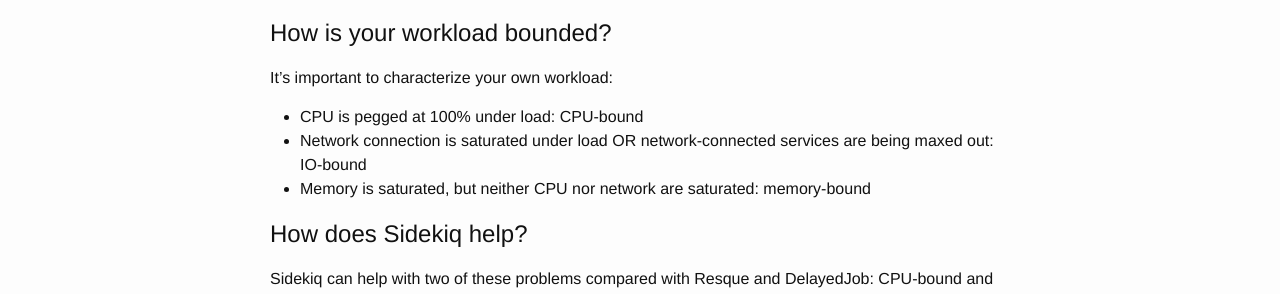
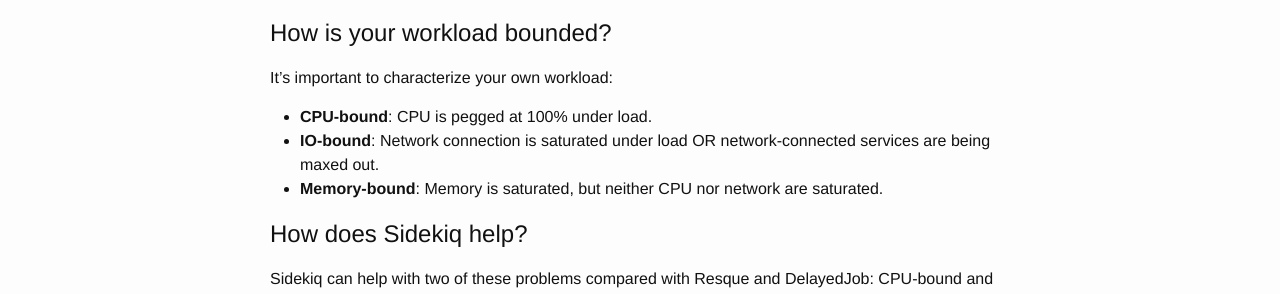
Before and after one commit to derekkraan/derekkraan.github.io, a Jekyll site: the page built from _posts/2016-05-15-what-makes-sidekiq-faster-than-resque-delayed-job.markdown, in a window 1280 px wide. Shown: the part 845-1139 px from the top of the page. Built offline with Jekyll 4.4.1, drawn with Linux system fonts in a browser that asks for light colours.

Commit message:
Readability

```diff
--- a/_posts/2016-05-15-what-makes-sidekiq-faster-than-resque-delayed-job.markdown
+++ b/_posts/2016-05-15-what-makes-sidekiq-faster-than-resque-delayed-job.markdown
@@ -23,9 +23,10 @@ How is your workload bounded?
 ===
 
 It's important to characterize your own workload:
-- CPU is pegged at 100% under load: CPU-bound
-- Network connection is saturated under load OR network-connected services are being maxed out: IO-bound
-- Memory is saturated, but neither CPU nor network are saturated: memory-bound
+
+* **CPU-bound**: CPU is pegged at 100% under load.
+* **IO-bound**: Network connection is saturated under load OR network-connected services are being maxed out.
+* **Memory-bound**: Memory is saturated, but neither CPU nor network are saturated.
 
 How does Sidekiq help?
 ===
```
